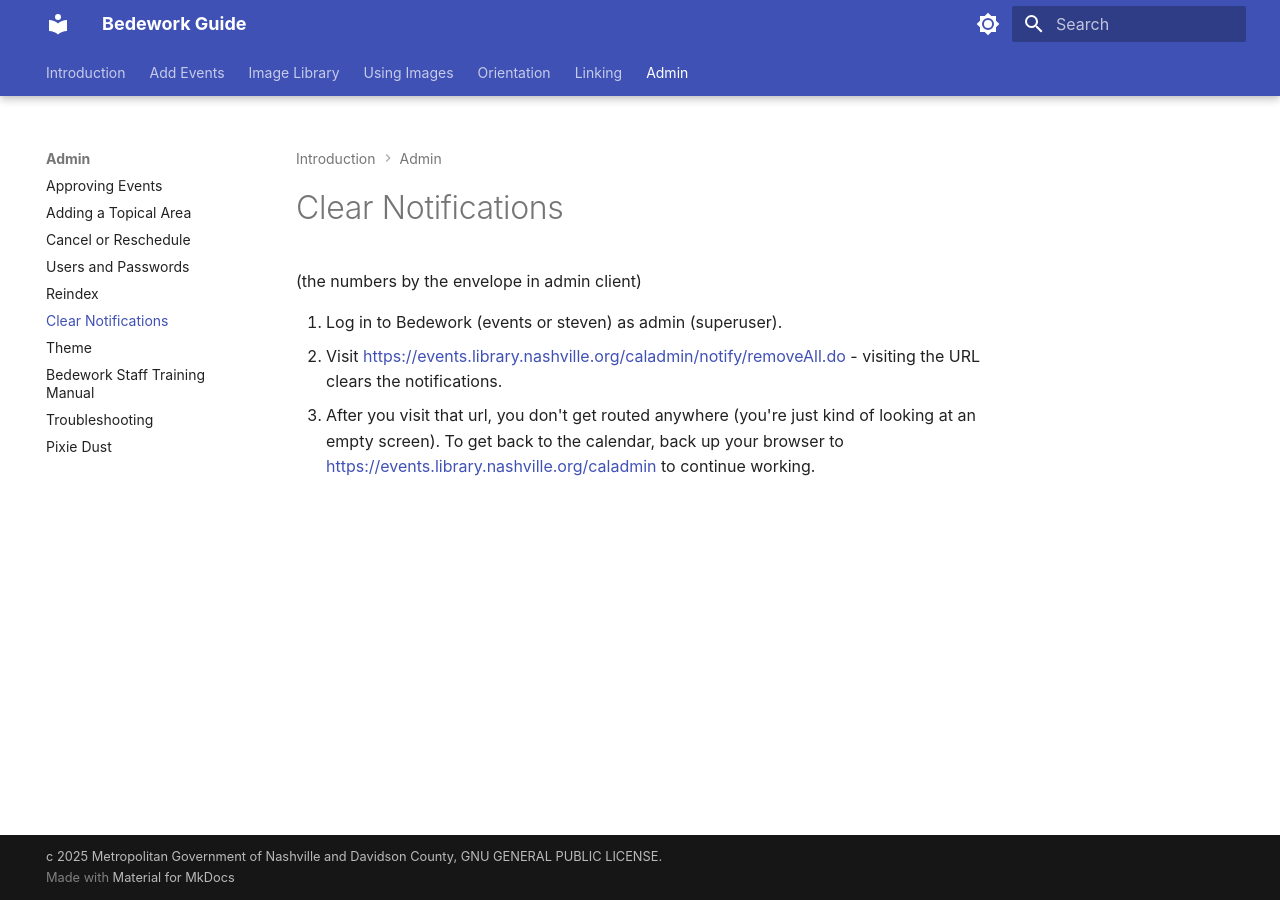
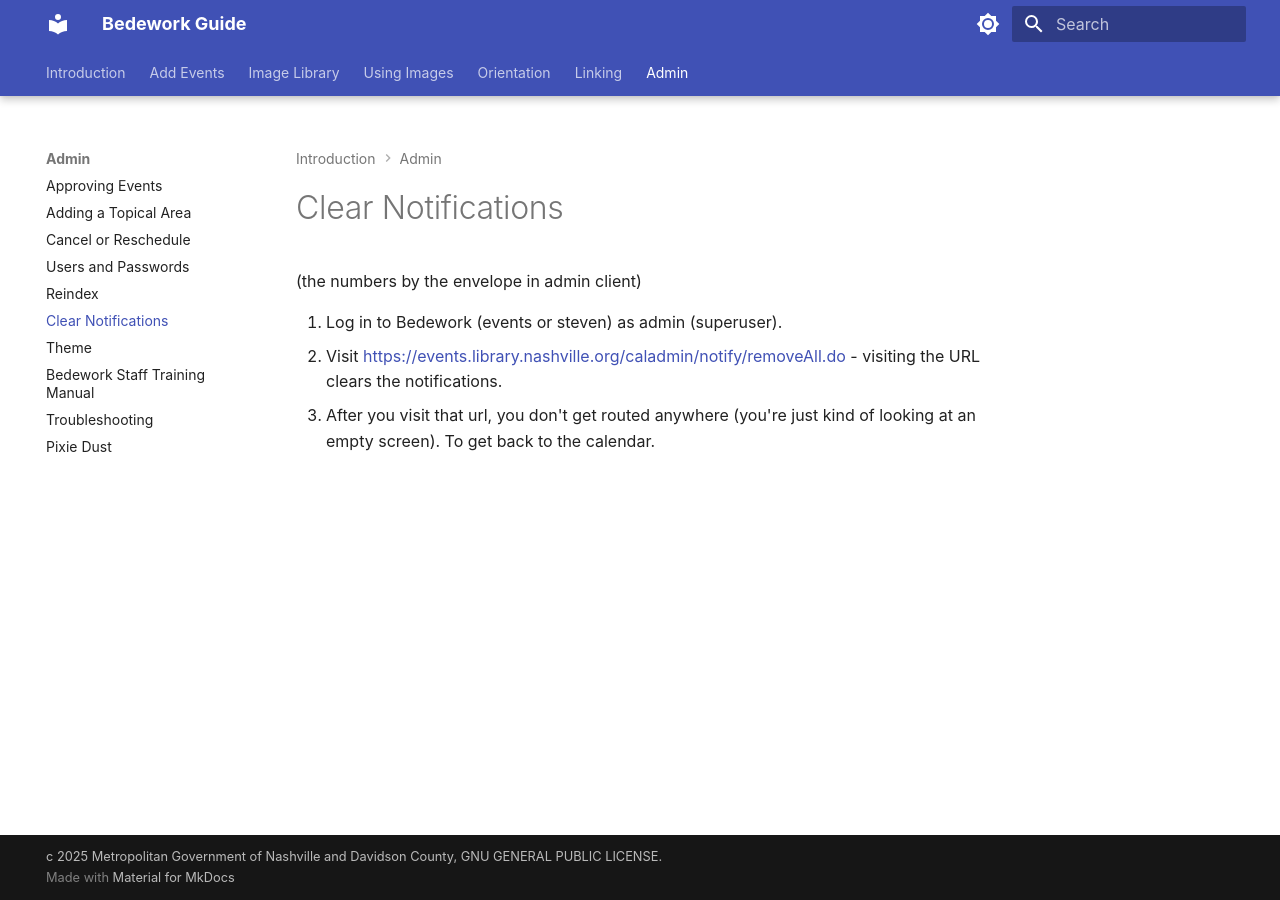
Before and after one commit to Nashville-Public-Library/bedework-docs, an MkDocs documentation site: the page built from docs/admin/notifications.md, in a window 1280 px wide. Built offline with MkDocs 1.6.1 and Material for MkDocs 9.7.7, drawn with Linux system fonts in a browser that asks for light colours.

Commit message:
removing admin links

```diff
--- a/docs/admin/notifications.md
+++ b/docs/admin/notifications.md
@@ -8,4 +8,4 @@ title: Clear Notifications
 
 1. Log in to Bedework (events or steven) as admin (superuser).
 2. Visit [https://events.library.nashville.org/caladmin/notify/removeAll.do](https://events.library.nashville.org/caladmin/notify/removeAll.do) - visiting the URL clears the notifications.
-3. After you visit that url, you don't get routed anywhere (you're just kind of looking at an empty screen). To get back to the calendar, back up your browser to [https://events.library.nashville.org/caladmin](https://events.library.nashville.org/caladmin) to continue working.
+3. After you visit that url, you don't get routed anywhere (you're just kind of looking at an empty screen). To get back to the calendar.
```
